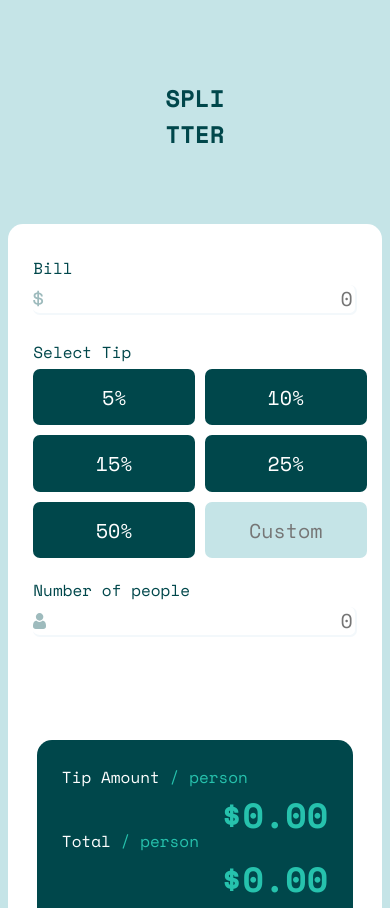
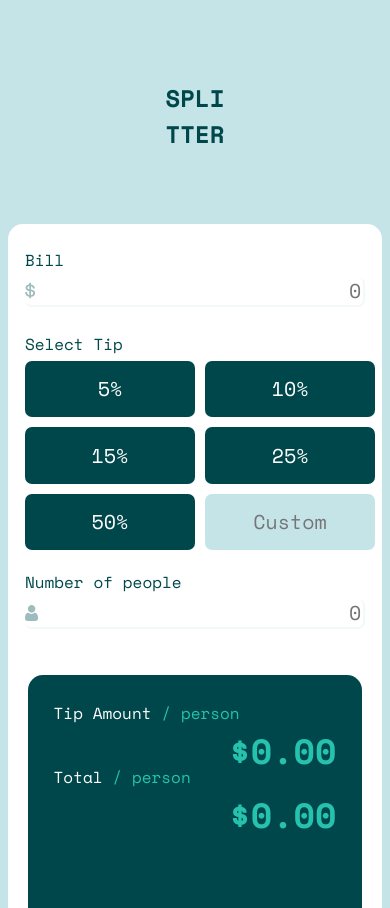
Before and after one commit to Wissemh/TipCalculator, a plain HTML site: page index.html in a window 390 px wide. Shown: the top 908 px of the page. Drawn offline with nearby package versions, Linux system fonts and the light colour scheme.

Commit message:
committing changes

```diff
--- a/style.css
+++ b/style.css
@@ -199,12 +199,12 @@ button:hover {
 
     .container {
         flex-direction: column;
-        justify-content: space-between;
         height: 113vh;
         width: 100%;
         margin: 0;
         border: 1px white;
-        padding: 3vh;
+        padding: 2vh;
+        justify-content: normal;
     }
 
     .People {
```
